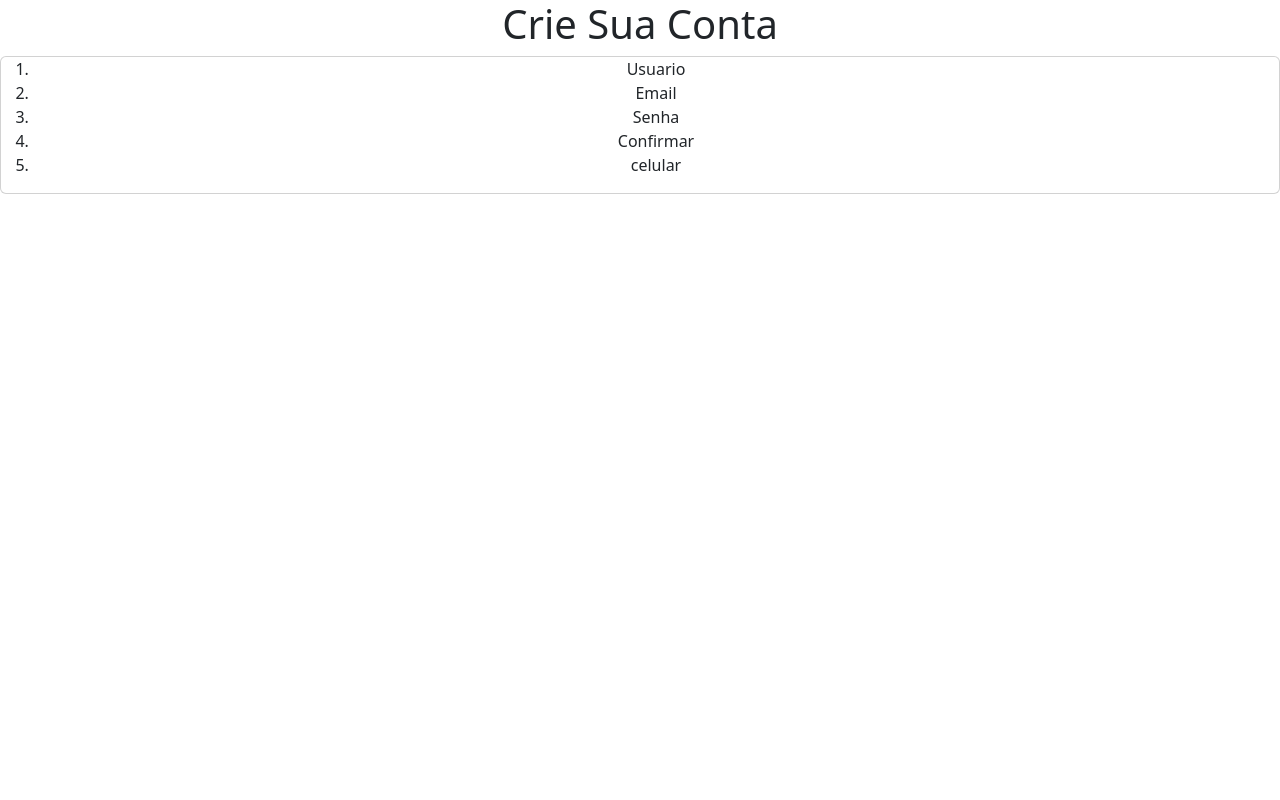
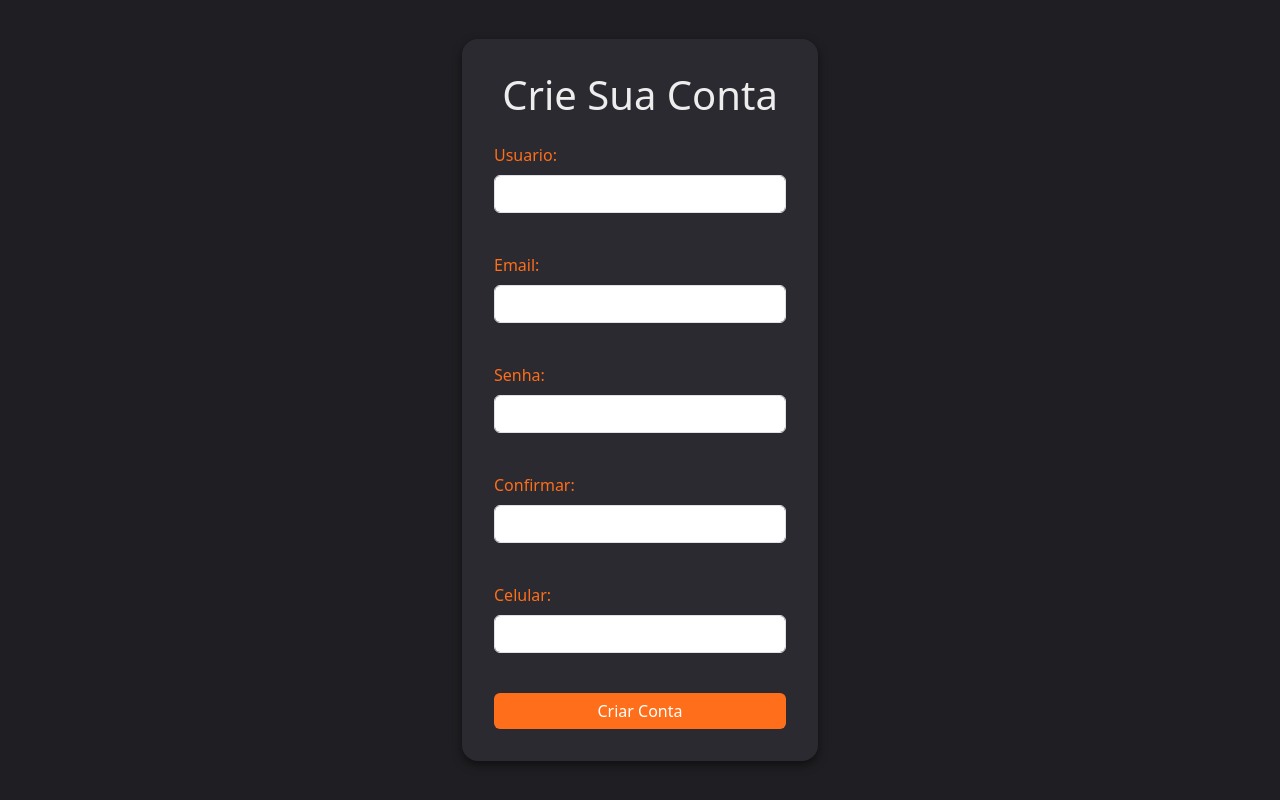
Before and after one commit to mrappini/INF1039-T7-eko, a Flask app: template templates/cadastro.html in a window 1280 px wide. Run offline with Flask 3, Linux system fonts and the light colour scheme; the template is opened without the code that fills it, so the values that code supplies are empty.

Commit message:
Html/Css Pag Cadastro
Aba de Cadastro pronta

```diff
--- a/templates/cadastro.html
+++ b/templates/cadastro.html
@@ -2,25 +2,92 @@
 
 <html>
 <head>
-    <meta charset="utf-8">
-    <meta name ="viewport" content=""width=device-width>
-    <title>replit</title>
-    <link href="style.css" rel="stylesheet" type="text/css" />
     <link href="https://cdn.jsdelivr.net/npm/bootstrap@5.3.8/dist/css/bootstrap.min.css" rel="stylesheet" integrity="sha384-sRIl4kxILFvY47J16cr9ZwB07vP4J8+LH7qKQnuqkuIAvNWLzeN8tE5YBujZqJLB" crossorigin="anonymous">
+    <meta charset = "utf-8">
+    <meta charset = "viewport"  content=""width=device-width>
+    <title>
+        Crie Sua Conta
+    </title>
+
+    <style>
+        body {
+      background-color: #1F1F23;
+      color: #EDEDED;
+      height: 100vh;
+      display: flex;
+      align-items: center;
+      justify-content: center;
+    }
+
+    .card {
+      background-color: #2A2A30;
+      border: none;
+      border-radius: 1rem;
+      box-shadow: 0 4px 10px rgba(0,0,0,0.5);
+      padding: 2rem;
+      width: 100%;
+      max-width: 400px;
+    }
+
+    .form-label {
+      color: #FF6E1A;
+    }
+
+    .btn-primary {
+      background-color: #FF6E1A;
+      border: none;
+    }
+
+    .btn-primary:hover {
+      background-color: #E65C00;
+    }
+
+    h1 {
+      color: #EDEDED;
+      text-align: center;
+      margin-bottom: 1.5rem;
+    }
+
+    </style>
+    <link href="style.css" rel ="stylesheet" type ="text/css"/>
+
 </head>
 <body>
-    <div class="column" style="text-align: center;">
-    <h1>Crie Sua Conta</h1>
+    <div class="container">
+        <div class="row justify-content-center">
+            <div class="col-md-6 col-lg-4">
+                <div class="card">
+                    <h1>Crie Sua Conta</h1>
 
-    <div class="card">
-        <ol>
-            <li>Usuario</li>
-            <li>Email</li>
-            <li>Senha</li>
-            <li>Confirmar</li>
-            <li>celular</li>
-        </ol>
-    </div>
+
+                                <form>
+                                <div class="mb-3">
+                                <label class="form-label" for="usuario" >Usuario: </label>
+                                <input class="form-control" type="text" id="usuario" name="usuario"><br>
+                                </div>
+                                <div class="mb-3">
+                                <label class="form-label" for="email" >Email: </label>
+                                <input class="form-control" type="text" id="email" name="email"><br>
+                                </div>
+                                <div class="mb-3">
+                                <label class="form-label" for="senha" >Senha: </label>
+                                <input class="form-control" type="text" id="senha" name="senha"><br>
+                                </div>
+                                <div class="mb-3">
+                                <label class="form-label" for="confirmar" >Confirmar: </label>
+                                <input class="form-control" type="text" id="confirmar" name="confirmar"><br>
+                                </div>
+                                <div class="mb-3">
+                                <label class="form-label" for="celular" >Celular: </label>
+                                <input class="form-control" type="text" id="celular" name="celular"><br>
+                                </div>
+                                <div class="d-grid">
+                                <button class="btn btn-primary" type="submit" value="Submit">Criar Conta</button>
+                                </div>
+                                </form>
+                </div>
+            </div>
+        </div>
     </div>
 </body>
 
```
